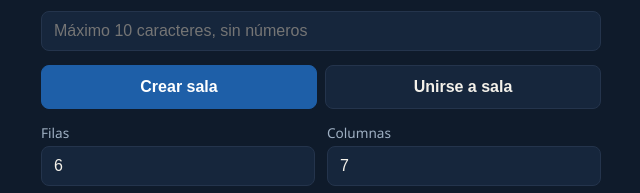
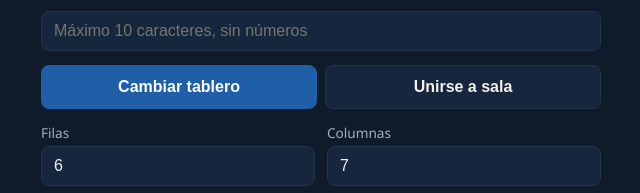
Before and after one commit to owenxwen/conecta-4-web, a plain HTML site: page index.html in a window 1280 px wide. Shown: the part 314-507 px from the top of the page, 319-959 px from the left. Drawn offline with Linux system fonts and the light colour scheme.

Commit message:
cambios de texto

```diff
--- a/index.html
+++ b/index.html
@@ -12,14 +12,14 @@
 
   <!-- PANTALLA 1: nombre + crear/unirse a sala -->
   <section id="pantalla-inicio" class="pantalla activa">
-    <h1>Conecta<span>4</span></h1>
+    <h1>Conecta <span>4</span></h1>
     <p class="subtitulo">Jugado en línea, cada quien desde su dispositivo</p>
 
     <label for="input-nombre">Tu nombre</label>
     <input id="input-nombre" type="text" maxlength="10" placeholder="Máximo 10 caracteres, sin números">
 
     <div class="opciones-sala">
-      <button id="btn-mostrar-crear" class="btn-secundario activo">Crear sala</button>
+      <button id="btn-mostrar-crear" class="btn-secundario activo">Cambiar tablero</button>
       <button id="btn-mostrar-unirse" class="btn-secundario">Unirse a sala</button>
     </div>
 
```
